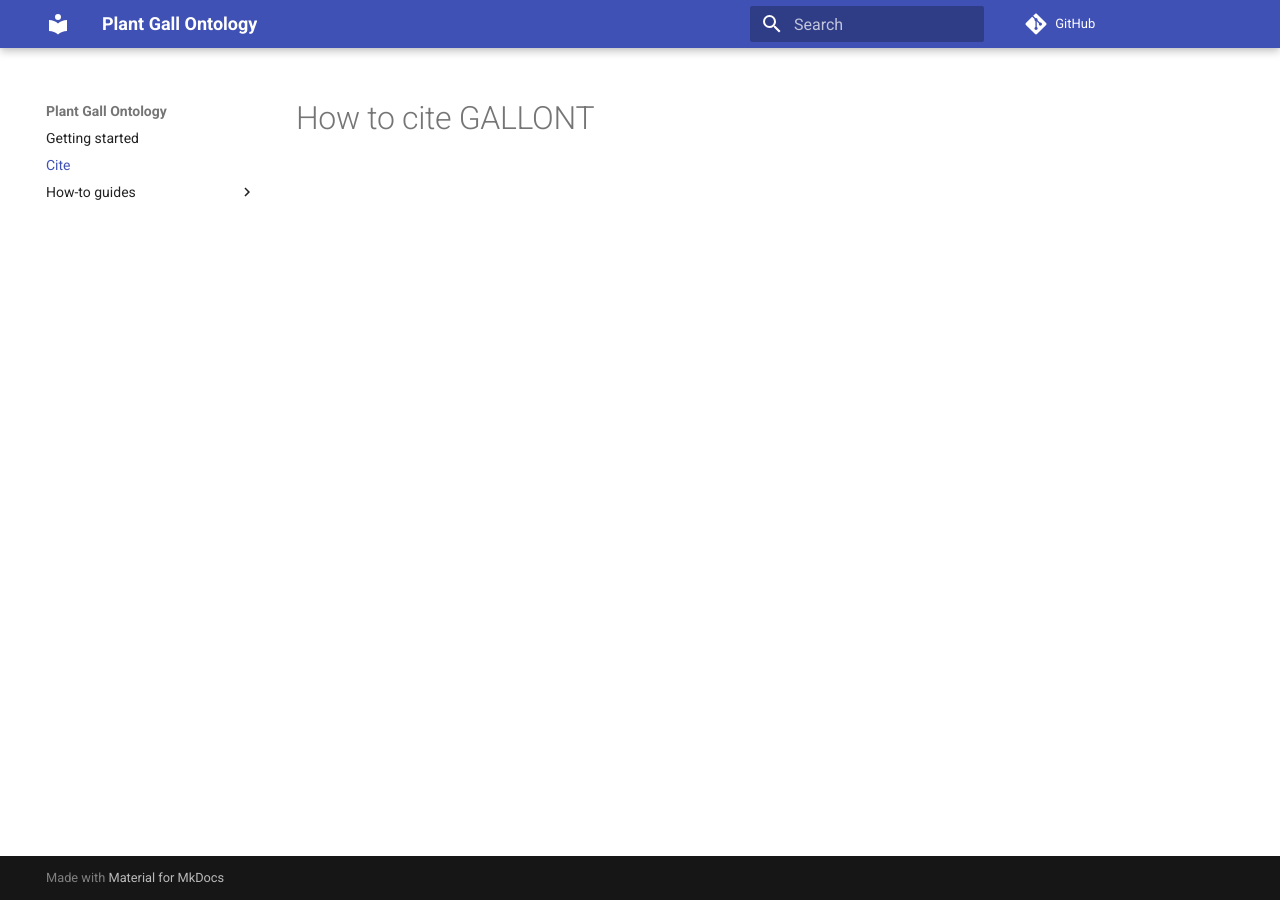
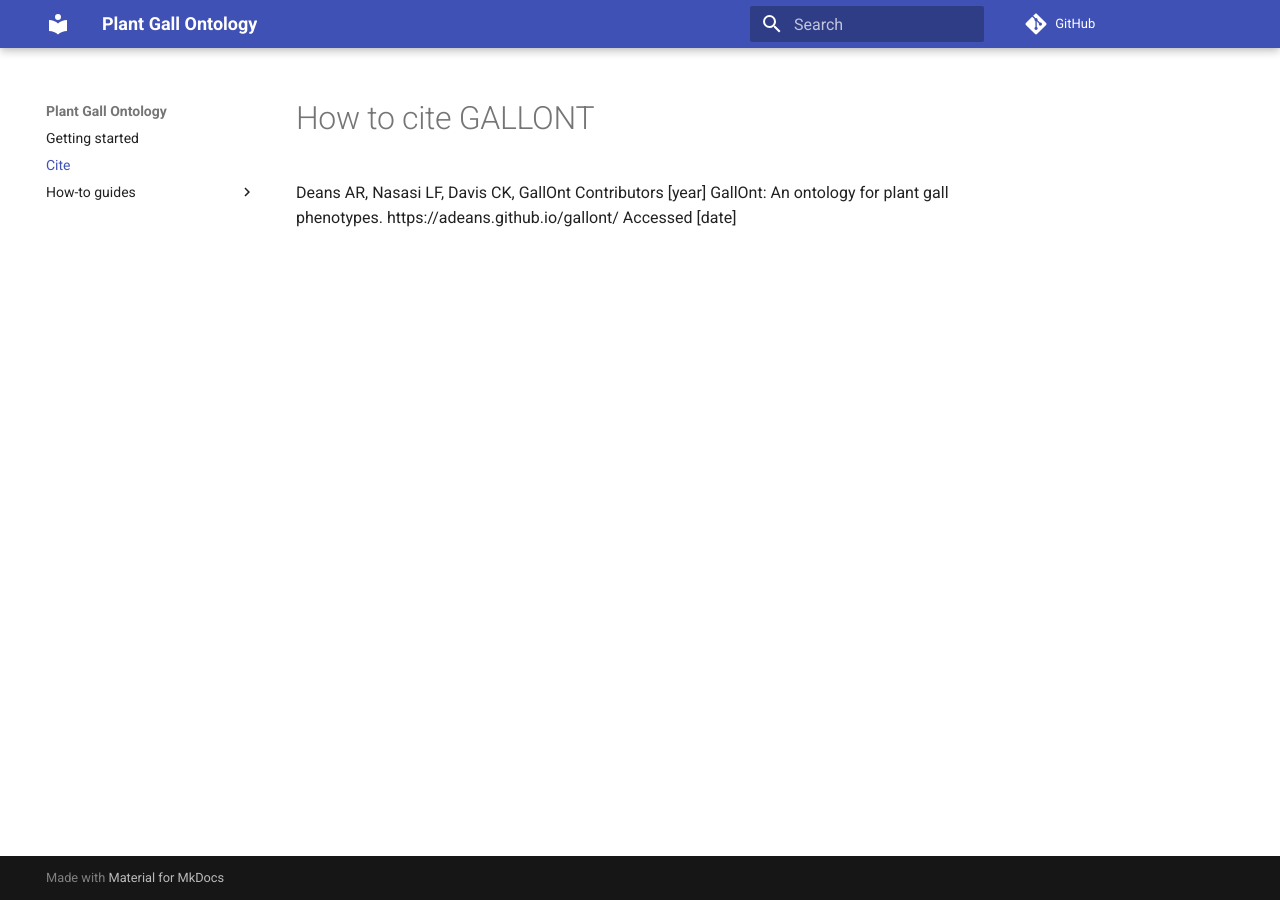
Before and after one commit to adeans/gallont, an MkDocs documentation site: the page built from docs/cite.md, in a window 1280 px wide. Built offline with MkDocs 1.6.1 and Material for MkDocs 9.7.7, drawn with Linux system fonts in a browser that asks for light colours; comment, search, counter and statistics services are not loaded.

Commit message:
added a how to cite
wrote out an initial citation form

```diff
--- a/docs/cite.md
+++ b/docs/cite.md
@@ -1 +1,3 @@
 # How to cite GALLONT
+
+Deans AR, Nasasi LF, Davis CK, GallOnt Contributors [year] GallOnt: An ontology for plant gall phenotypes. https://adeans.github.io/gallont/ Accessed [date]
```
